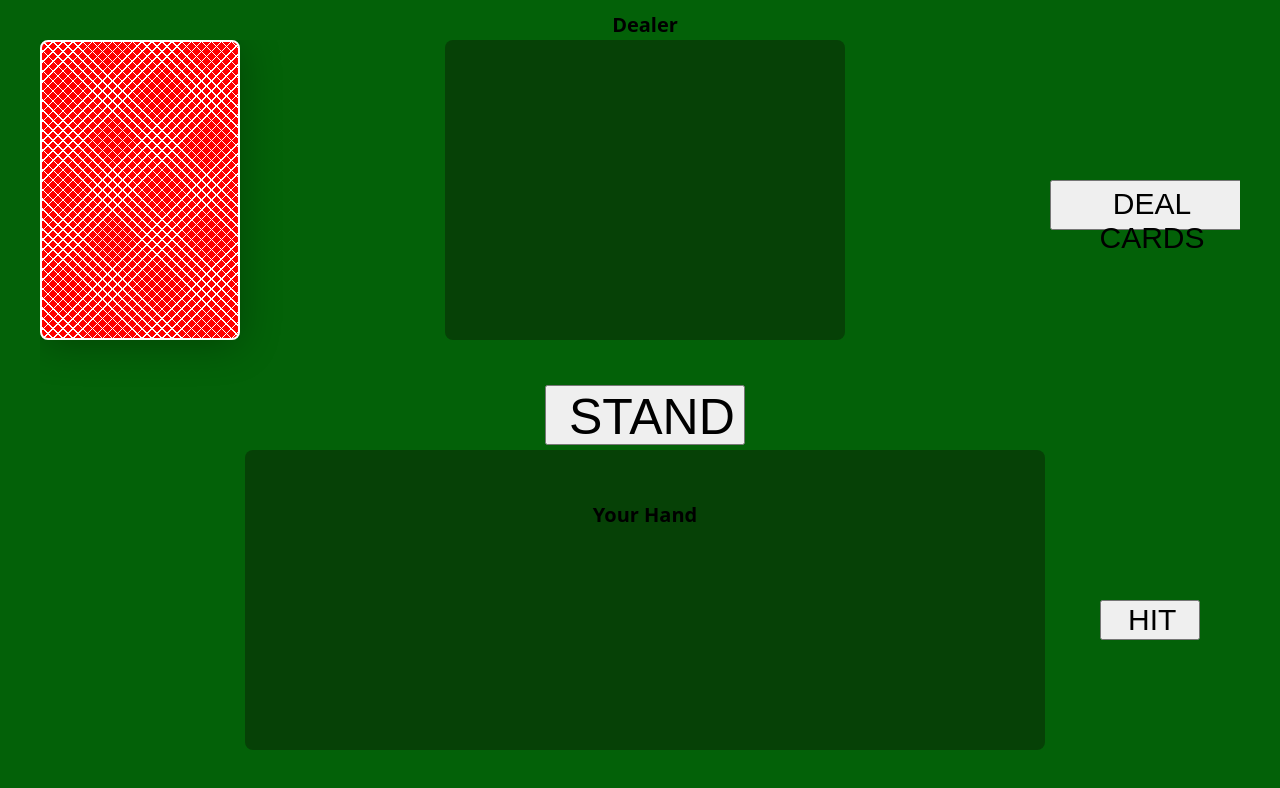
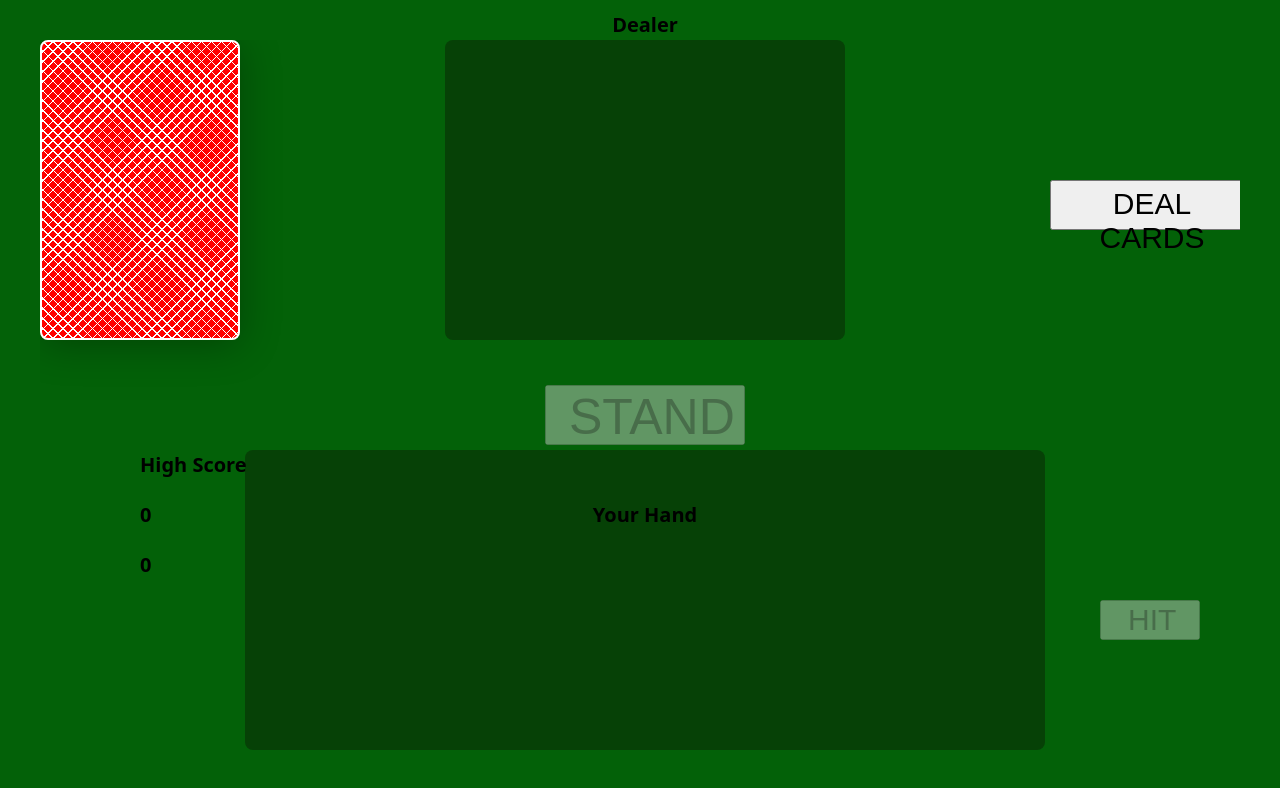
Before and after one commit to EndoSeiiti/BlackJack, a React (Vite) app: page / in a window 1280 px wide. Both pictures are taken after a click on the button "Start Game". Shown: the top 788 px of the page. Built offline with nearby package versions, Linux system fonts and the light colour scheme.

Commit message:
feat:add buttons deactivations and high score display

```diff
--- a/src/App.css
+++ b/src/App.css
@@ -312,3 +312,28 @@ h1 {
     padding-top: 300px;
     color: #fff;
   }
+
+  .highscore {
+    font-size: 20px;
+    color: black;
+    font-weight: bold;
+    position: absolute;
+
+  }
+
+  .score{
+    font-size: 20px;
+    color: black;
+    font-weight: bold;
+    position: absolute;
+    padding-top: 100px;
+
+  }
+
+  .highnumber{
+      font-size: 20px;
+    color: black;
+    font-weight: bold;
+    position: absolute;
+    padding-top: 50px;
+  }
--- a/src/components/GameBoard.jsx
+++ b/src/components/GameBoard.jsx
@@ -9,6 +9,10 @@ function GameBoard(){
     const [dealerCover, setDealerCover] = useState();
     const [deck, setDeck] = useState ();
     const [standmessage, setStandMessage] = useState("");
+    const [canclick, setCanClick] = useState(true);
+    const [canclickhit, setCanClickhit] = useState(false);
+    const [score, setScore] = useState(0);
+    const [gethighscore, sethighscore] = useState(0);
 
     const handledeal=() => {
         const deck = createdeck();
@@ -21,20 +25,30 @@ function GameBoard(){
     };
 
     const handlehit= () => {
+
          const i = Math.floor(Math.random() * deck.length);
          const [card] = deck.splice(i, 1);
-        setPlayerHand(prev =>[...prev, card])
-        setDeck([...deck])
 
+         const newhand = [...playerhand, card]
+
+
+        setPlayerHand(newhand);
+        setDeck([...deck]);
+        const  playerscore = getCardValue(newhand);
+        if (playerscore > 21) setStandMessage("You busted!"),
+        setCanClickhit(false),
+        setCanClick(true),
+        setScore(0);
     }
 
     const handlestand = (playerhand,dealerhand) => {
         const  playerscore = getCardValue(playerhand);
         const dealerscore = getCardValue2(dealerhand);
 
-        if (playerscore > 21) setStandMessage("You busted!");
-        else if (playerscore > dealerscore) setStandMessage ("You Win!");
-        else if (dealerscore > playerscore) setStandMessage ("You Lose!");
+
+        if (playerscore > dealerscore){ setStandMessage ("You Win!"), setScore(prev => prev + 1);
+            if (score > gethighscore)  {sethighscore (score+1 )};}
+        else if (dealerscore > playerscore) setStandMessage ("You Lose!"),setScore(0);
         else setStandMessage ("It's a Tie!");
 
     }
@@ -62,20 +76,32 @@ function GameBoard(){
                     ))}
                 </div>
                 <div className="DealCards">
-                    <button onClick = {handledeal}>DEAL CARDS</button>
+                    <button disabled = {!canclick} onClick = {()=>{
+                        handledeal();
+                        setCanClick(false);
+                        setCanClickhit(true);
+                        setStandMessage("")
+                    }}
+                       >DEAL CARDS</button>
                 </div>
                 <div className="null"></div>
                 <div className="Stand">
-                    <button onClick={()=> {setDealerCover(false)
+                    <button disabled={canclick} onClick={()=> {setDealerCover(false);
                          handlestand(playerhand, dealerhand);
-
+                         setCanClick(true);
+                         setCanClickhit(false);
                          }}>STAND</button>
 
                 </div>
                 {standmessage && <div className="message" >{standmessage}</div>}
                 <div className="null">
                 </div>
-                <div className="null"></div>
+                <div className="record">
+                    <span className="highscore">High Score</span>
+                    <span className="highnumber">{gethighscore}</span>
+                    <span className="score">{score}</span>
+
+                </div>
                 <div className="playerhand">
                     <span className="textPH">Your Hand</span>
                     {playerhand.map ((card,i)=>(
@@ -88,15 +114,12 @@ function GameBoard(){
                   ))}
                 </div>
                 <div className="hit">
-                    <button onClick={handlehit}>HIT</button>
-
+                    <button disabled = {!canclickhit} onClick={handlehit}>HIT</button>
                 </div>
-
                 </div>
 
     );
 
 }
 
-
 export default GameBoard
```
